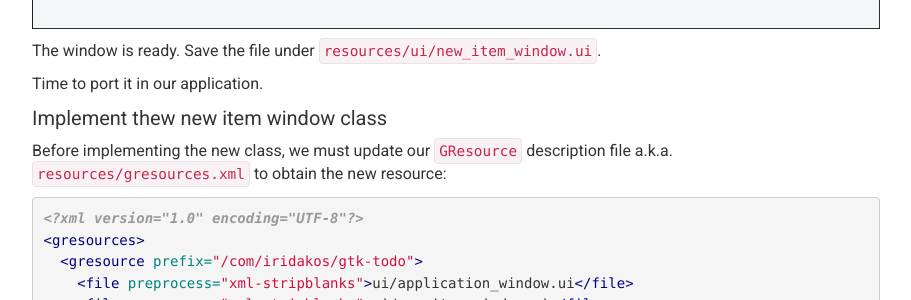
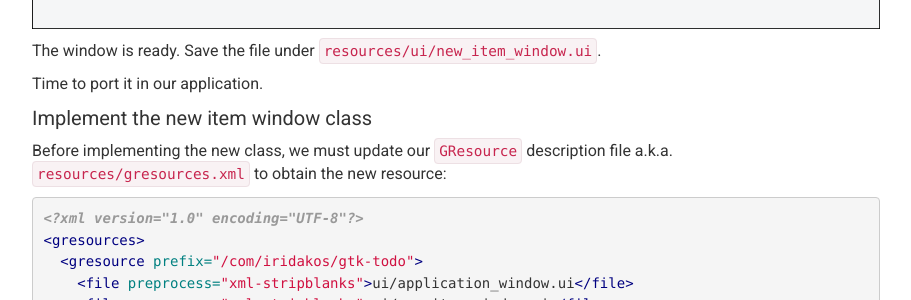
Before and after one commit to iridakos/iridakos.github.io, a Jekyll site: the page built from _posts/2018-01-25-creating-a-gtk-todo-application-with-ruby.markdown, in a window 1280 px wide and 900 px high, scrolled down 20950 px. Shown: the part 154-454 px from the top of the window, without its empty margins (38-949 px from the left). Built offline with Jekyll 4.4.1, drawn with Linux system fonts in a browser that asks for light colours; nearby versions of some CDN libraries; comment, search, counter and statistics services are not loaded.

Commit message:
Fix a typo

```diff
--- a/_posts/2018-01-25-creating-a-gtk-todo-application-with-ruby.markdown
+++ b/_posts/2018-01-25-creating-a-gtk-todo-application-with-ruby.markdown
@@ -627,7 +627,7 @@ The window is ready. Save the file under `resources/ui/new_item_window.ui`.
 
 Time to port it in our application.
 
-#### Implement thew new item window class
+#### Implement the new item window class
 
 Before implementing the new class, we must update our `GResource` description file a.k.a. `resources/gresources.xml` to obtain the new resource:
 
```
